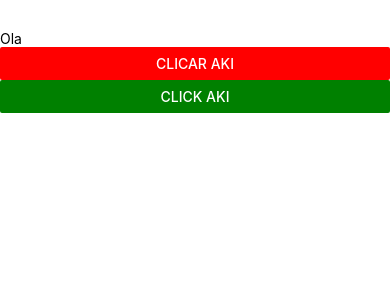
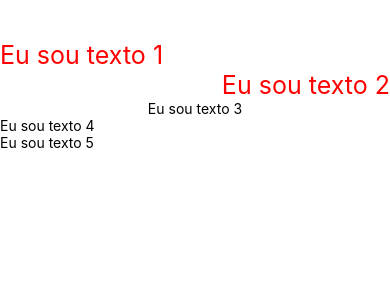
Before and after one commit to EderCosta21/curso_react_native, a React Native app: screen / in a window 390 px wide. Shown: the top 300 px of the page. Built offline with nearby package versions, Linux system fonts and the light colour scheme.

Commit message:
grupo de estilos Css

```diff
--- a/App.tsx
+++ b/App.tsx
@@ -2,34 +2,33 @@
 import {View, Text, Image, StyleSheet, Button, Alert} from 'react-native';
 
 class App extends React.Component<any, any> {
-  constructor(props: {}) {
-    super(props);
-    this.state = {
-      nome: '',
-    };
-    this.entrar = this.entrar.bind(this);
-  }
-
-  entrar(nome:string){
-    this.setState({
-      nome:nome
-    })
-  }
-
-
   render() {
     return (
-      <View style={{marginTop: 30}}>
-        <Text>Ola {this.state.nome}</Text>
+      <View style={styles.container}>
+        <Text style={styles.titulo}>Eu sou texto 1</Text>
+        <Text style={[styles.titulo, styles.alinharTexto2]}>Eu sou texto 2</Text>
+        <Text style={styles.alinharTexto}>Eu sou texto 3</Text>
+        <Text>Eu sou texto 4</Text>
+        <Text>Eu sou texto 5</Text>
 
-        <Button title="Clicar aki" onPress={()=>this.entrar('eder novo')} color='red'/>
-        <Button title="Click aki" color='green'   onPress={() => {
-           this.setState({
-            nome:'sem nome'
-          })
-        }} />
       </View>
     );
   }
 }
+
+const styles = StyleSheet.create({
+  container:{
+    marginTop:40,
+  },
+  titulo:{
+    fontSize:25,
+    color:'red'
+  },
+  alinharTexto:{
+    textAlign:'center'
+  },
+  alinharTexto2:{
+    textAlign:'right'
+  }
+})
 export default App;
```
